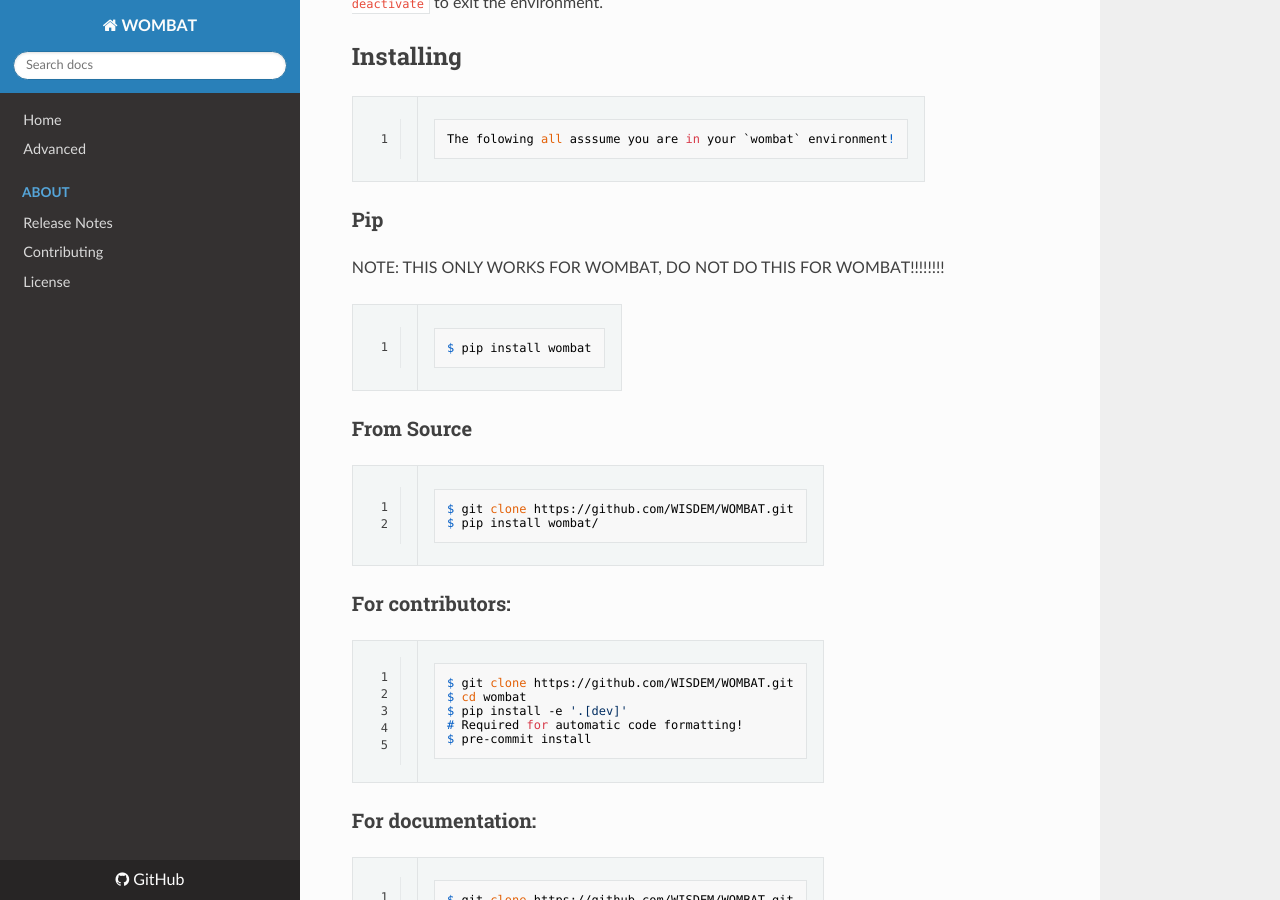
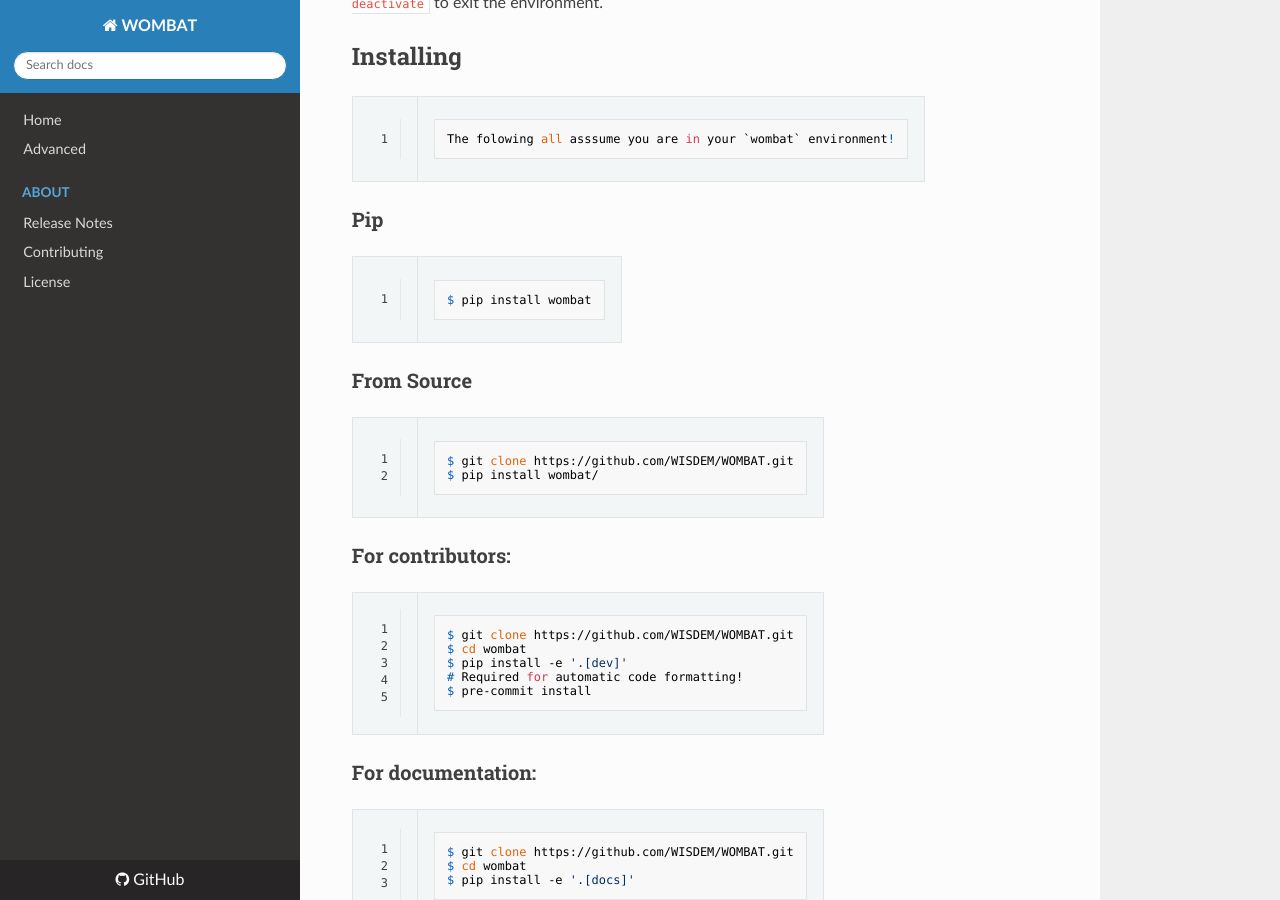
Before and after one commit to WISDEM/WOMBAT, an MkDocs documentation site: the page built from docs/source/install.md, in a window 1280 px wide and 900 px high, scrolled down 534 px. Built offline with MkDocs 1.6.1, drawn with Linux system fonts in a browser that asks for light colours; nearby versions of some CDN libraries.

Commit message:
remove glaring typo leftover from internal

````diff
--- a/docs/source/install.md
+++ b/docs/source/install.md
@@ -28,7 +28,6 @@
 
 ### Pip
 
-NOTE: THIS ONLY WORKS FOR WOMBAT, DO NOT DO THIS FOR WOMBAT!!!!!!!!
 ```text
 $ pip install wombat
 ```
````
